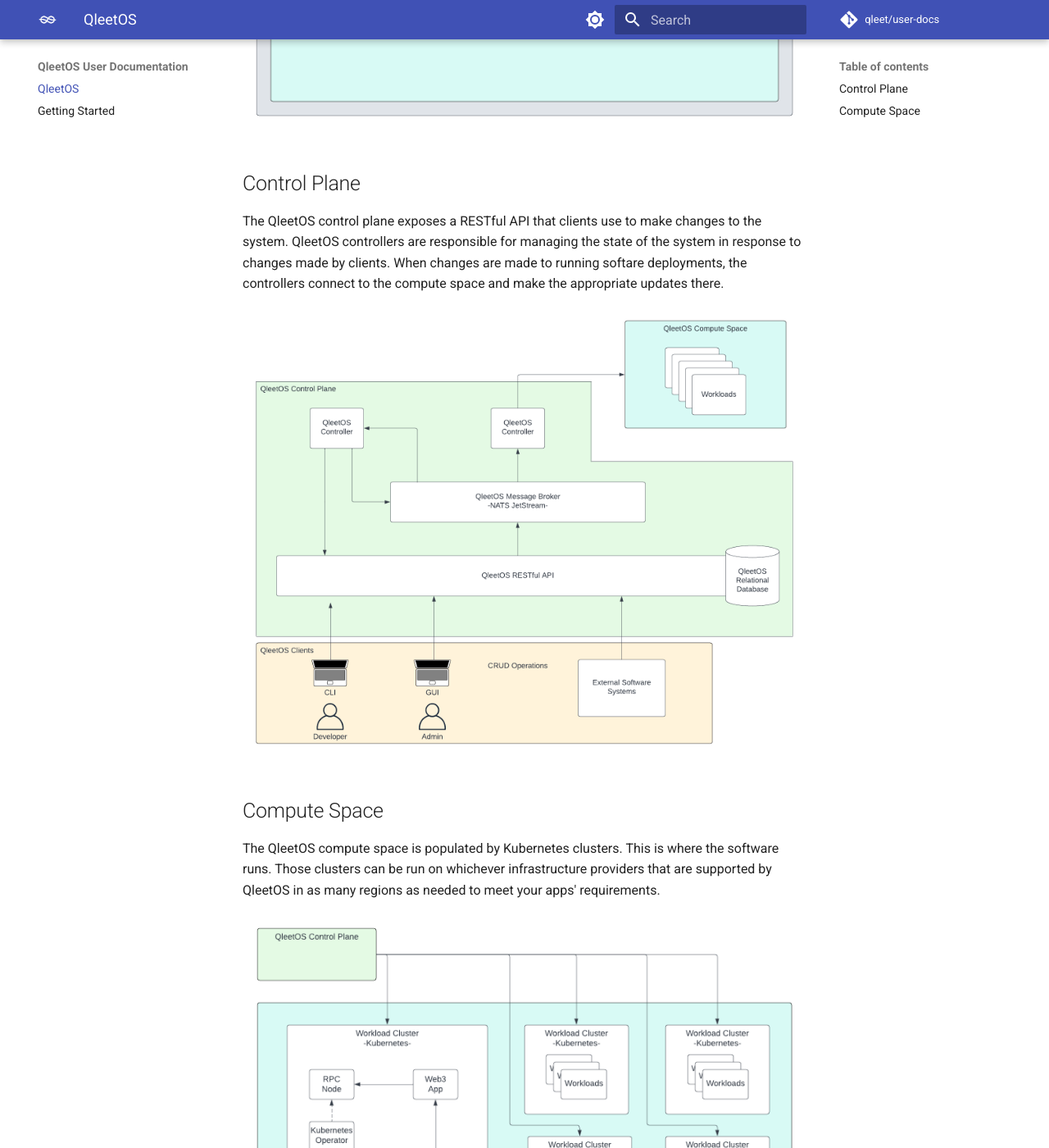
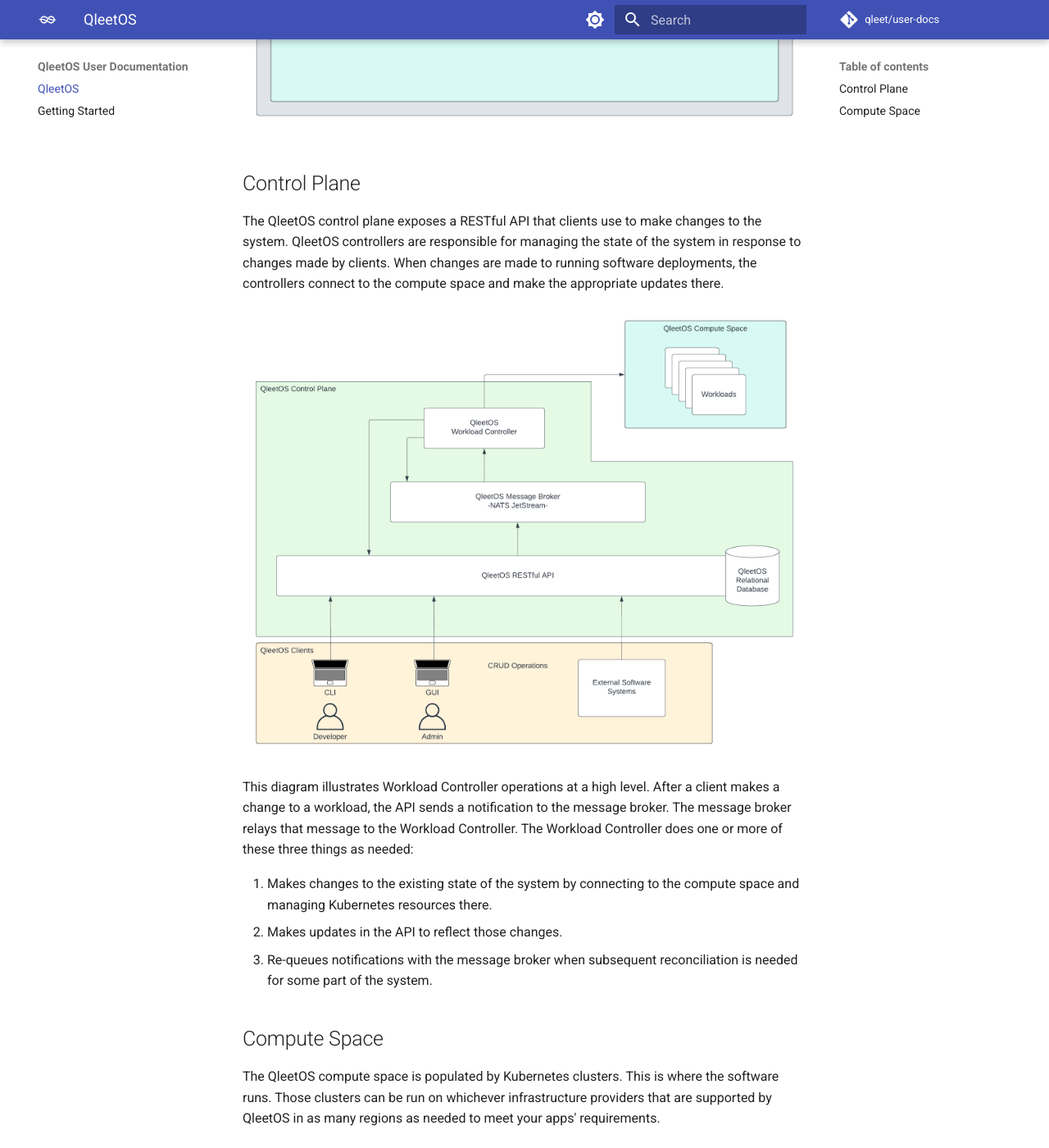
Before and after one commit to qleet/user-docs, an MkDocs documentation site: the page built from docs/index.md, in a window 1280 px wide and 1400 px high, scrolled down 899 px. Shown: the whole window at 82% size. Built offline with MkDocs 1.6.1 and Material for MkDocs 9.7.7, drawn with Linux system fonts in a browser that asks for light colours; comment, search, counter and statistics services are not loaded; some of the changed text lies outside the part shown.

```diff
--- a/docs/index.md
+++ b/docs/index.md
@@ -22,10 +22,22 @@ and manages workloads into the compute space.
 The QleetOS control plane exposes a RESTful API that clients use to make changes
 to the system.  QleetOS controllers are responsible for managing the state of
 the system in response to changes made by clients.  When changes are made to
-running softare deployments, the controllers connect to the compute space and
+running software deployments, the controllers connect to the compute space and
 make the appropriate updates there.
 
 ![QleetOS Control Plane](img/QleetOSControlPlaneArchitecture.png)
+
+This diagram illustrates Workload Controller operations at a high level.
+After a client makes a change to a workload, the API sends a notification to the
+message broker.  The message broker relays that message to the Workload
+Controller.  The Workload Controller does one or more of these three things as
+needed:
+
+1. Makes changes to the existing state of the system by connecting to the
+   compute space and managing Kubernetes resources there.
+2. Makes updates in the API to reflect those changes.
+3. Re-queues notifications with the message broker when subsequent
+   reconciliation is needed for some part of the system.
 
 ## Compute Space
 
@@ -35,3 +47,16 @@ providers that are supported by QleetOS in as many regions as needed to meet
 your apps' requirements.
 
 ![QleetOS Compute Space](img/QleetOSComputeSpaceArchitecture.png)
+
+This example shows a Web3 application that has the following dependencies:
+
+* A cluster to run on
+* Ingress routing for end-user requests
+* TLS termination of incoming HTTPS requests
+* An RPC node to gain access to a blockchain
+
+QleetOS is responsible for managing these dependencies.  In other words, you can
+deploy an application with no infrastructure in place.  QleetOS will provision a
+cluster as needed, install the supporting services like ingress traffic routing
+and TLS asset management, install direct dependencies like the RPC node, and
+finally deploy the workload itself.
```
Also changed, not shown: other parts of docs/index.md (+2 -2 lines), docs/img/QleetOSControlPlaneArchitecture.png.
